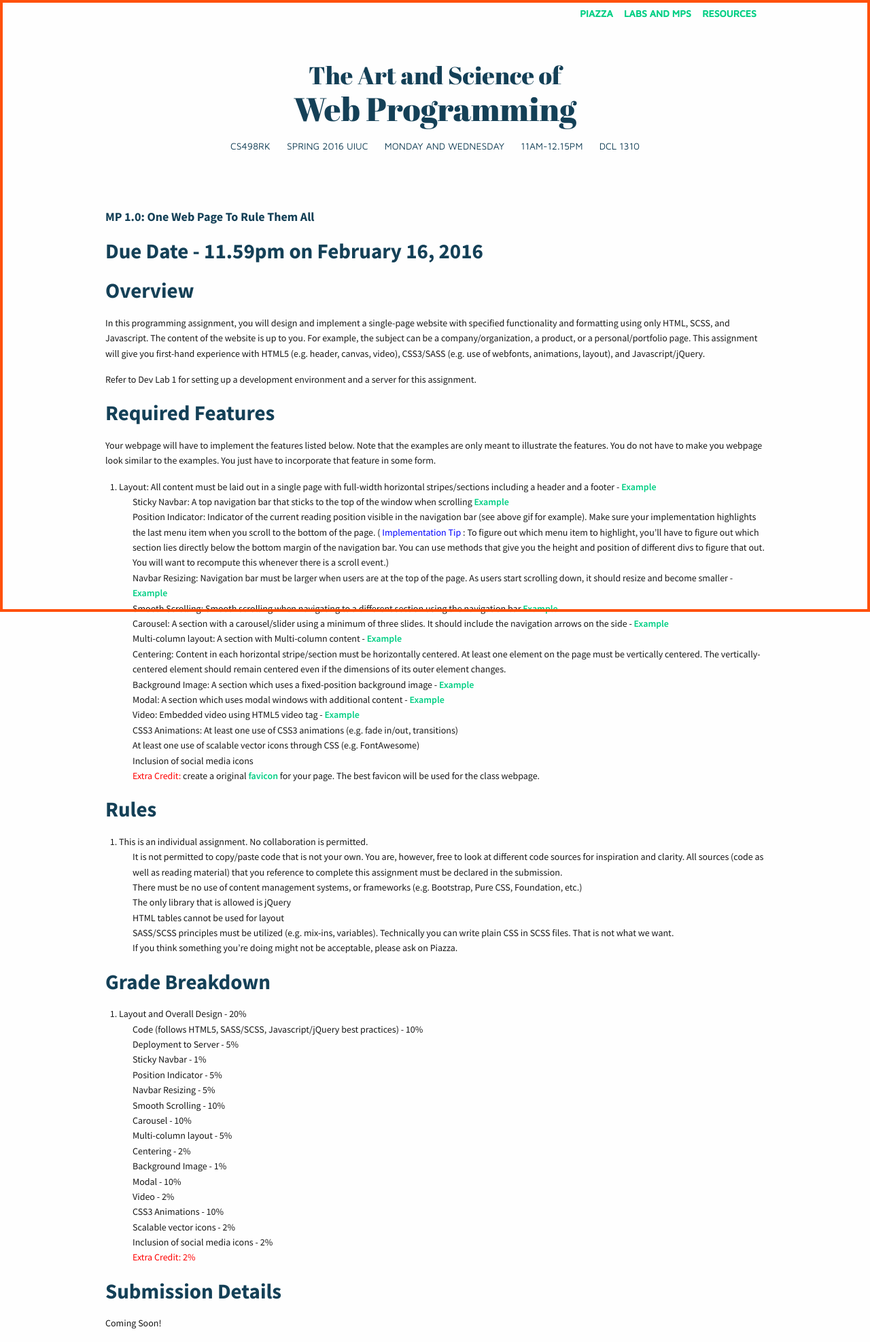
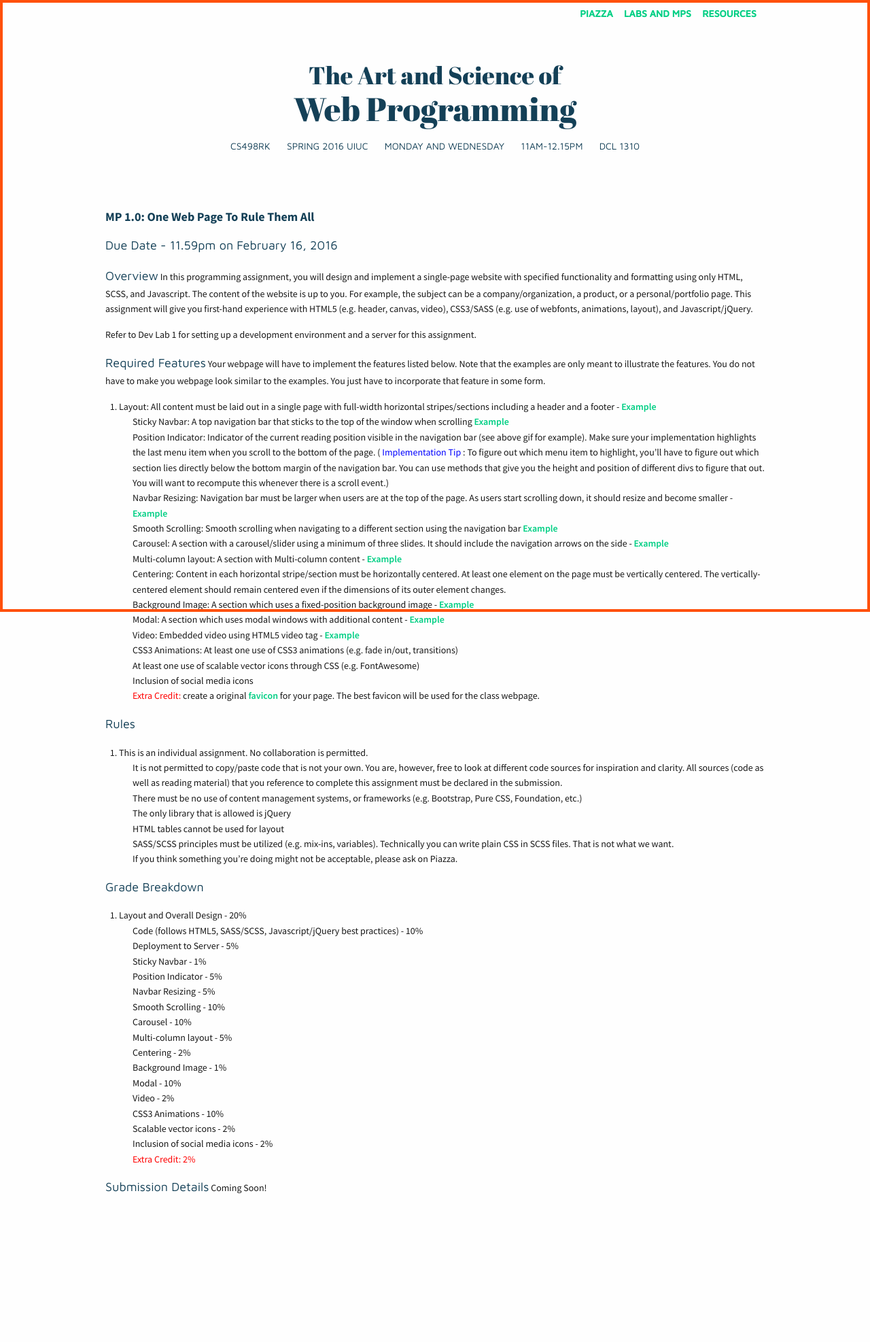
Before and after one commit to biplabdeka/fa2016, a Jekyll site: the page built from _posts/2016-1-26-MP-1.md, in a window 1280 px wide. Shown: the whole page at 68% size. Built offline with Jekyll 4.4.1, drawn with Linux system fonts in a browser that asks for light colours; nearby versions of some CDN libraries; Markdown is read by kramdown in place of the engine named in the settings; after the commit the page ends 1777 px from its top, so only the background shows below that.

Commit message:
styling change

```diff
--- a/_posts/2016-1-26-MP-1.md
+++ b/_posts/2016-1-26-MP-1.md
@@ -4,14 +4,14 @@ title: "MP 1.0: One Web Page To Rule Them All"
 due: Feb 16, 11.59PM CST
 <!-- permalink: lab1.html -->
 ---
-### Due Date - 11.59pm on February 16, 2016
+<span class="section-heading">Due Date - 11.59pm on February 16, 2016</span>
 
-###Overview
+<span class="section-heading">Overview</span>
 In this programming assignment, you will design and implement a single-page website with specified functionality and formatting using only HTML, SCSS, and Javascript. The content of the website is up to you. For example, the subject can be a company/organization, a product, or a personal/portfolio page. This assignment will give you first-hand experience with HTML5 (e.g. header, canvas, video), CSS3/SASS (e.g. use of webfonts, animations, layout), and Javascript/jQuery.
 
 Refer to Dev Lab 1 for setting up a development environment and a server for this assignment.
 
-###Required Features
+<span class="section-heading">Required Features</span>
 Your webpage will have to implement the features listed below. Note that the examples are only meant to illustrate the features. You do not have to make you webpage look similar to the examples. You just have to incorporate that feature in some form.
 
 1. Layout: All content must be laid out in a single page with full-width horizontal stripes/sections including a header and a footer - [Example](http://courses.engr.illinois.edu/cs498rk1/images/mp1/2.png)
@@ -30,7 +30,7 @@ Your webpage will have to implement the features listed below. Note that the exa
 +	Inclusion of social media icons
 +	<span style="color: red"> Extra Credit: </span>create a original [favicon](http://en.wikipedia.org/wiki/Favicon) for your page. The best favicon will be used for the class webpage.
 
-###Rules
+<span class="section-heading">Rules</span>
 1.	This is an individual assignment. No collaboration is permitted.
 +   It is not permitted to copy/paste code that is not your own. You are, however, free to look at different code sources for inspiration and clarity. All sources (code as well as reading material) that you reference to complete this assignment must be declared in the submission.
 +	There must be no use of content management systems, or frameworks (e.g. Bootstrap, Pure CSS, Foundation, etc.)
@@ -39,7 +39,7 @@ Your webpage will have to implement the features listed below. Note that the exa
 +	SASS/SCSS principles must be utilized (e.g. mix-ins, variables). Technically you can write plain CSS in SCSS files. That is not what we want.
 + If you think something you're doing might not be acceptable, please ask on Piazza.
 
-###Grade Breakdown
+<span class="section-heading">Grade Breakdown</span>
 
 1. 	Layout and Overall Design - 20%
 + Code (follows HTML5, SASS/SCSS, Javascript/jQuery best practices) - 10%
@@ -59,5 +59,5 @@ Your webpage will have to implement the features listed below. Note that the exa
 +	Inclusion of social media icons - 2%
 +	<span style="color: red"> Extra Credit: 2% </span>
 
-###Submission Details
+<span class="section-heading">Submission Details</span>
 Coming Soon!
--- a/css/main.css
+++ b/css/main.css
@@ -1206,13 +1206,6 @@ h6 {
   h6 small {
     color: #cacaca;
     line-height: 0; }
-
-h3 {
-  color: #144057;
-  font-family: "Source Sans Pro", sans-serif;
-  font-size: 18px;
-  font-weight: bold;
-  margin-bottom: 15px; }
 
 h1 {
   font-size: 1.5rem; }
```
